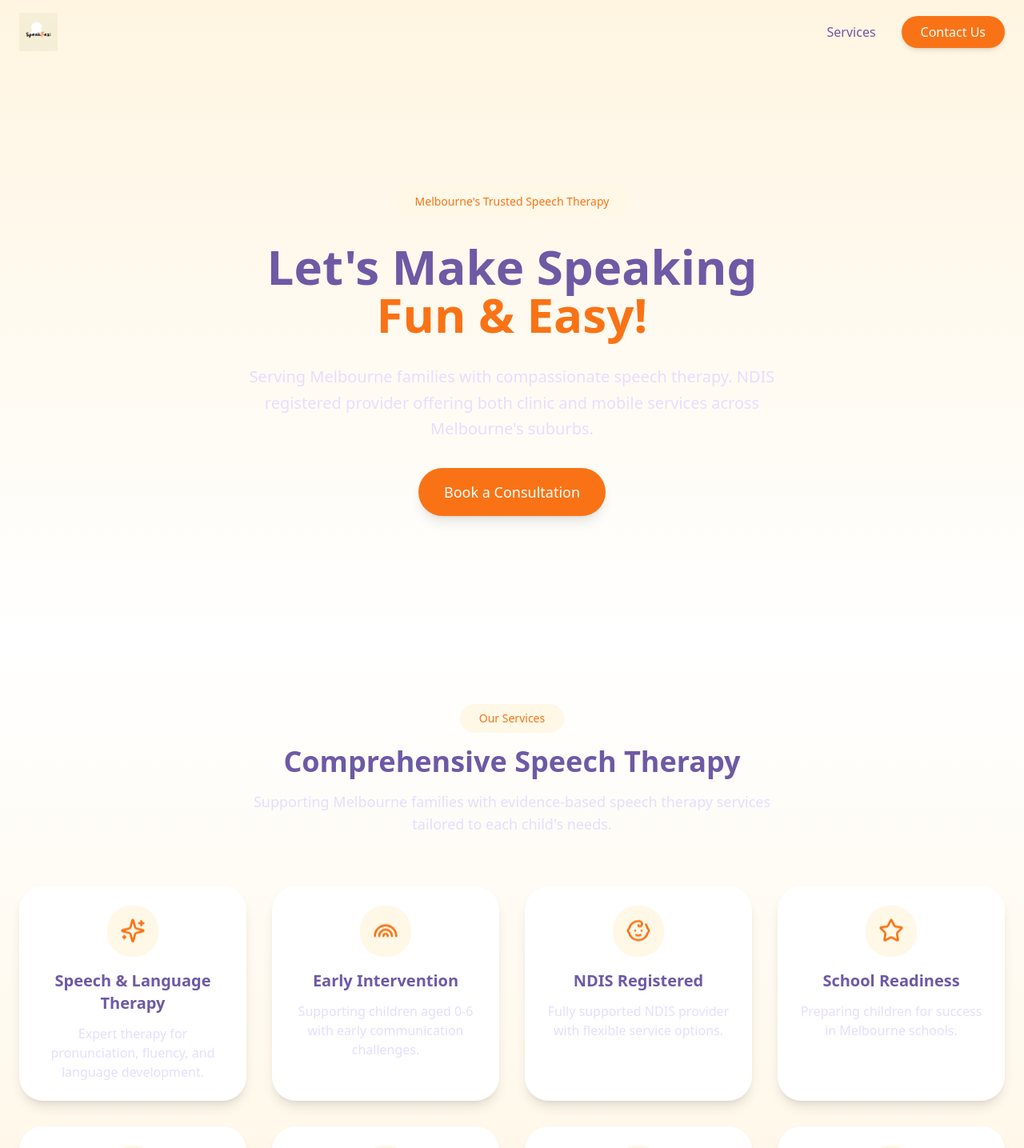
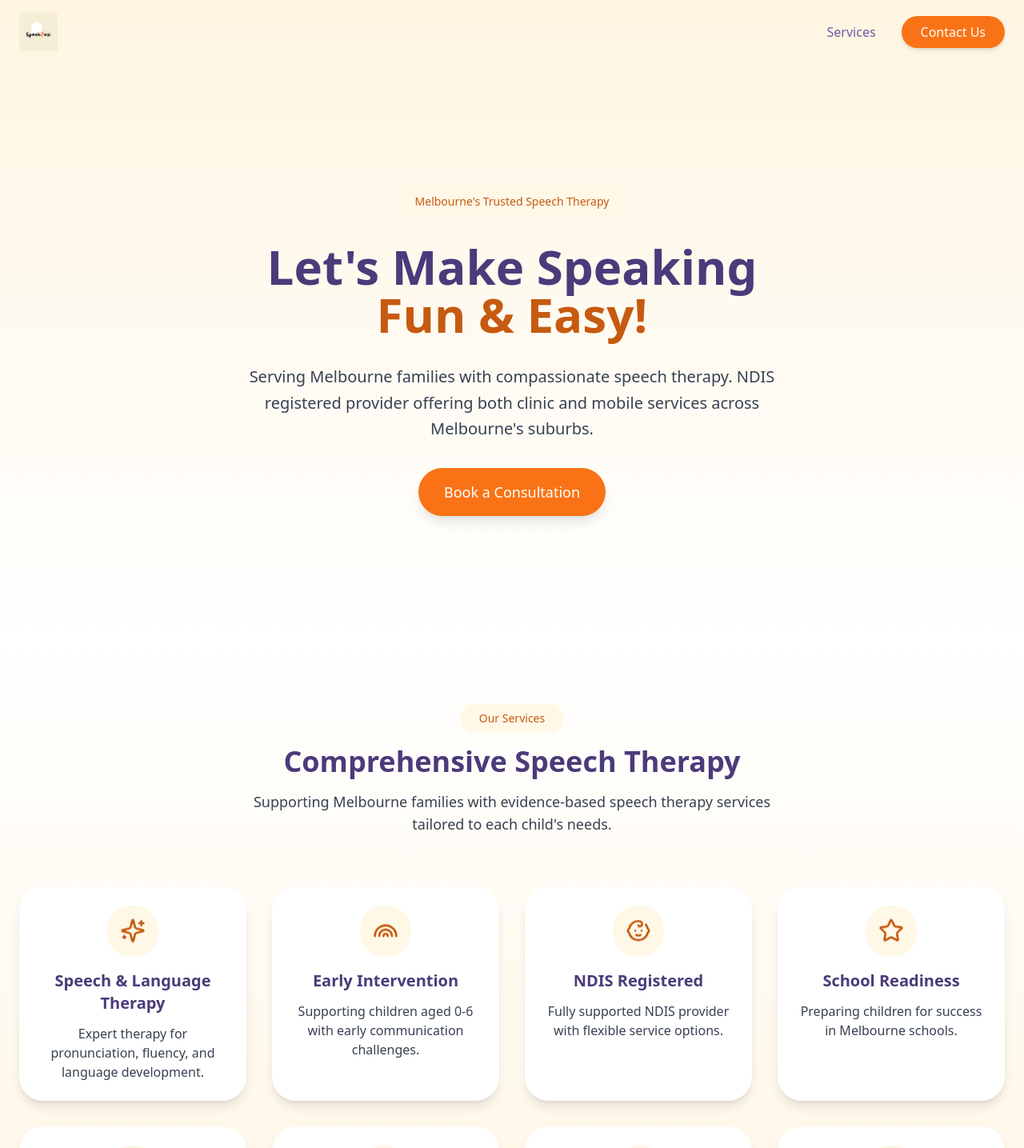
Before and after one commit to daryld1006/speakeazi-connect, a React (Vite) app: page / in a window 1280 px wide. Shown: the top 1435 px of the page at 80% size. Built offline with nearby package versions, Linux system fonts and the light colour scheme.

Commit message:
Fix text readability issues
Adjusted colors in the application to enhance text readability throughout the user interface.
[skip gpt_engineer]

```diff
--- a/src/components/Hero.tsx
+++ b/src/components/Hero.tsx
@@ -11,17 +11,17 @@ const Hero = () => {
           className="space-y-8"
         >
           <motion.span
-            className="inline-block px-6 py-2 text-sm font-medium text-primary bg-primary-light rounded-bubble animate-bounce-slight"
+            className="inline-block px-6 py-2 text-sm font-medium text-primary-dark bg-primary-light rounded-bubble animate-bounce-slight"
             whileHover={{ scale: 1.05 }}
           >
             Melbourne's Trusted Speech Therapy
           </motion.span>
-          <h1 className="text-4xl md:text-6xl font-bold text-secondary mb-6 leading-tight">
+          <h1 className="text-4xl md:text-6xl font-bold text-secondary-dark mb-6 leading-tight">
             Let's Make Speaking
             <br />
-            <span className="text-primary animate-float inline-block">Fun & Easy!</span>
+            <span className="text-primary-dark animate-float inline-block">Fun & Easy!</span>
           </h1>
-          <p className="text-xl text-secondary-light mb-8 max-w-2xl mx-auto leading-relaxed">
+          <p className="text-xl text-gray-700 mb-8 max-w-2xl mx-auto leading-relaxed">
             Serving Melbourne families with compassionate speech therapy. NDIS registered provider offering both clinic and mobile services across Melbourne's suburbs.
           </p>
           <motion.a
--- a/src/components/Services.tsx
+++ b/src/components/Services.tsx
@@ -50,15 +50,15 @@ const Services = () => {
       <div className="container mx-auto px-6">
         <div className="text-center mb-16">
           <motion.span
-            className="inline-block px-6 py-2 mb-4 text-sm font-medium text-primary bg-primary-light rounded-bubble"
+            className="inline-block px-6 py-2 mb-4 text-sm font-medium text-primary-dark bg-primary-light rounded-bubble"
             whileHover={{ scale: 1.05 }}
           >
             Our Services
           </motion.span>
-          <h2 className="text-3xl md:text-4xl font-bold text-secondary mb-4">
+          <h2 className="text-3xl md:text-4xl font-bold text-secondary-dark mb-4">
             Comprehensive Speech Therapy
           </h2>
-          <p className="text-lg text-secondary-light mb-8 max-w-2xl mx-auto">
+          <p className="text-lg text-gray-700 mb-8 max-w-2xl mx-auto">
             Supporting Melbourne families with evidence-based speech therapy services tailored to each child's needs.
           </p>
         </div>
@@ -75,10 +75,10 @@ const Services = () => {
               className="p-6 bg-white rounded-bubble shadow-lg hover:shadow-xl transition-all duration-300"
             >
               <div className="w-16 h-16 bg-primary-light rounded-bubble flex items-center justify-center mb-4 mx-auto">
-                <service.icon className="w-8 h-8 text-primary animate-bounce-slight" />
+                <service.icon className="w-8 h-8 text-primary-dark animate-bounce-slight" />
               </div>
-              <h3 className="text-xl font-semibold mb-3 text-secondary text-center">{service.title}</h3>
-              <p className="text-secondary-light text-center">{service.description}</p>
+              <h3 className="text-xl font-semibold mb-3 text-secondary-dark text-center">{service.title}</h3>
+              <p className="text-gray-700 text-center">{service.description}</p>
             </motion.div>
           ))}
         </div>
```
